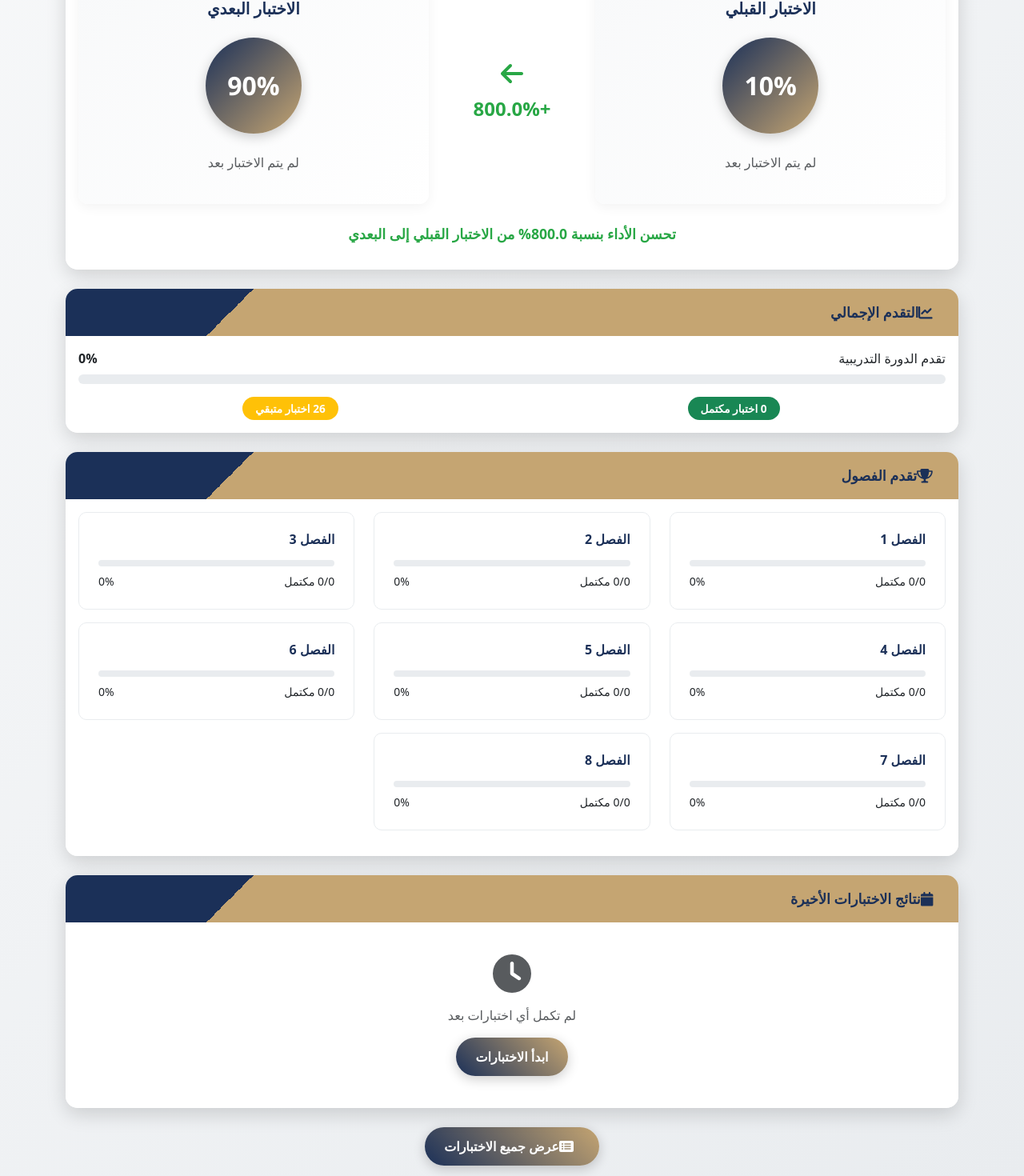
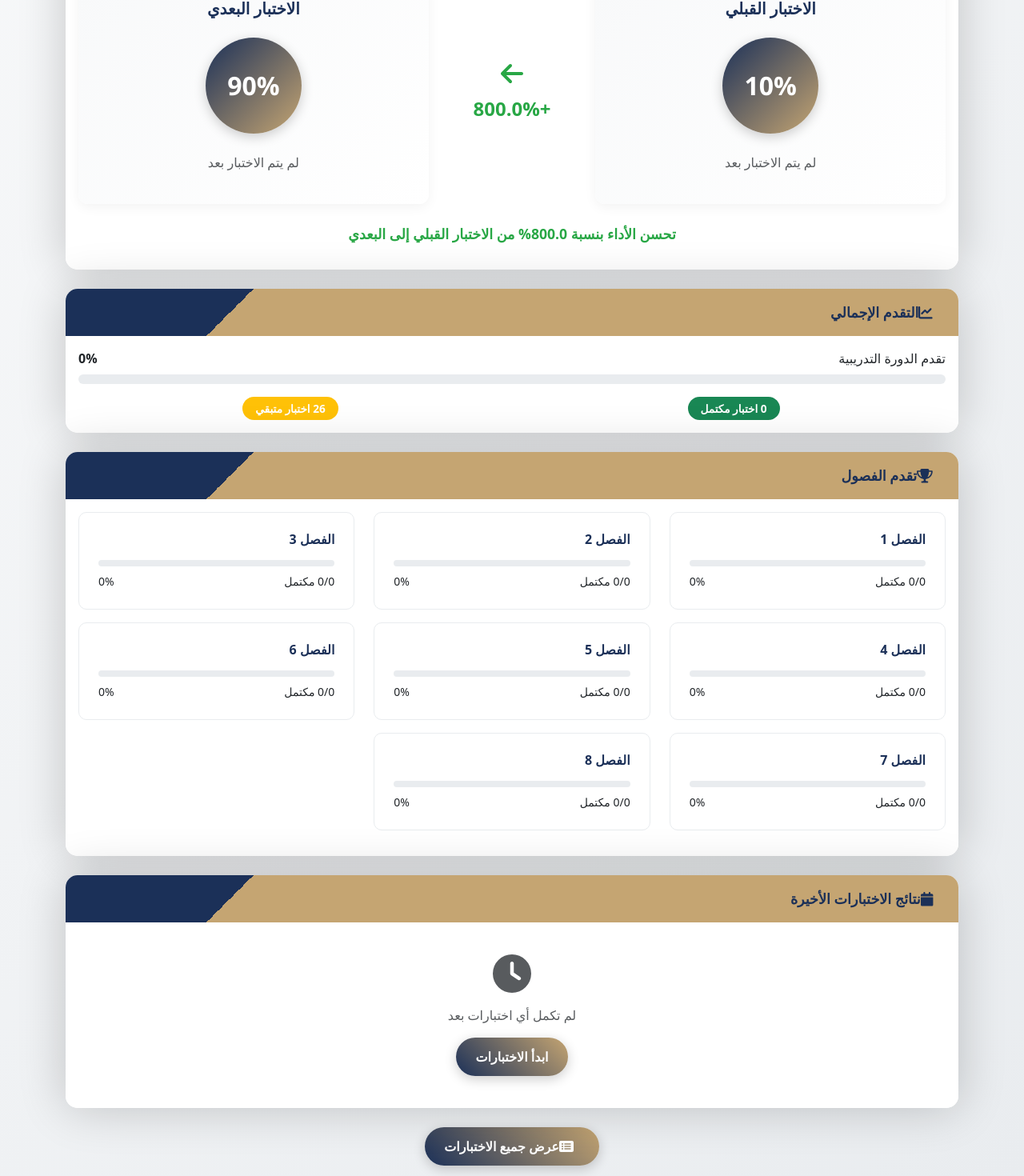
Before and after one commit to xmkabel/physical-education-platform, a React (Vite) app: page /dashboard in a window 1280 px wide. Shown: the part 458-1928 px from the top of the page at 80% size. Built offline with nearby package versions, Linux system fonts and the light colour scheme.

Commit message:
feat: enhance card styling with shadow effects

```diff
--- a/src/components/Dashboard/AdminDashboard.jsx
+++ b/src/components/Dashboard/AdminDashboard.jsx
@@ -188,7 +188,7 @@ function AdminDashboard() {
         </Row>
 
         {/* Students Table Card */}
-        <Card className="card">
+        <Card className="cardD">
           <Card.Header className="cardHeader d-flex justify-content-between align-items-center">
             <div>
               <FontAwesomeIcon icon={faUser} className="mx-2" />
--- a/src/components/Dashboard/Dashboard.css
+++ b/src/components/Dashboard/Dashboard.css
@@ -49,17 +49,17 @@
     text-shadow: 2px 2px 4px rgba(0, 0, 0, 0.3);
   }
 
-  .card {
+  .cardD {
     border: none;
     border-radius: 15px;
-    box-shadow: 0 8px 25px rgba(0, 0, 0, 0.15);
+    box-shadow: 0 0px 60px rgba(0, 0, 0, .20)!important;
     overflow: hidden;
     transition: transform 0.3s ease, box-shadow 0.3s ease;
   }
 
-  .card:hover {
+  .cardD:hover {
     transform: translateY(-5px);
-    box-shadow: 0 12px 35px rgba(0, 0, 0, 1);
+    box-shadow: 0 12px 35px rgba(0, 0, 0, 0.50)!important;
   }
 
   .cardHeader {
--- a/src/components/Dashboard/Dashboard.jsx
+++ b/src/components/Dashboard/Dashboard.jsx
@@ -53,7 +53,7 @@ function Dashboard({
 
       <Container className="py-4">
         {/* Student Info Card */}
-        <Card className="card mb-4">
+        <Card className="cardD mb-4">
           <Card.Header className="cardHeader">
             <FontAwesomeIcon icon={faUser} className="me-2" />
             معلومات الطالب
@@ -92,7 +92,7 @@ function Dashboard({
         </Card>
 
         {/* Pre/Post Test Comparison Card */}
-        <Card className="card mb-4">
+        <Card className="cardD mb-4">
           <Card.Header className="cardHeader">
             <FontAwesomeIcon icon={faTrophy} className="me-2" />
             مقارنة الاختبار القبلي والبعدي
@@ -147,7 +147,7 @@ function Dashboard({
         </Card>
 
         {/* Overall Progress Card */}
-        <Card className="card mb-4">
+        <Card className="cardD mb-4">
           <Card.Header className="cardHeader">
             <FontAwesomeIcon icon={faChartLine} className="me-2" />
             التقدم الإجمالي
@@ -179,7 +179,7 @@ function Dashboard({
         </Card>
 
         {/* Chapters Progress */}
-        <Card className="card mb-4">
+        <Card className="cardD mb-4">
           <Card.Header className="cardHeader">
             <FontAwesomeIcon icon={faTrophy} className="me-2" />
             تقدم الفصول
@@ -209,7 +209,7 @@ function Dashboard({
         </Card>
 
         {/* Recent Quiz Results */}
-        <Card className="card mb-4">
+        <Card className="cardD mb-4">
           <Card.Header className="cardHeader">
             <FontAwesomeIcon icon={faCalendar} className="me-2" />
             نتائج الاختبارات الأخيرة
--- a/src/components/quizes/Quiz.module.css
+++ b/src/components/quizes/Quiz.module.css
@@ -85,13 +85,13 @@
   border: 2px solid var(--navy-blue);
   margin-bottom: 1.5rem;
   border-radius: 12px;
-  box-shadow: 0 4px 6px rgba(0, 0, 0, 0.1);
+  box-shadow: 0 4px 60px rgba(0, 0, 0, 0.40)!important;
   transition: transform 0.3s ease, box-shadow 0.3s ease;
 }
 
 .card:hover {
   transform: translateY(-5px);
-  box-shadow: 0 8px 12px rgba(0, 0, 0, 0.15);
+  box-shadow: 0 8px 60px rgba(0, 0, 0, 0.6)!important;
 }
 
 .cardTitle {
```
